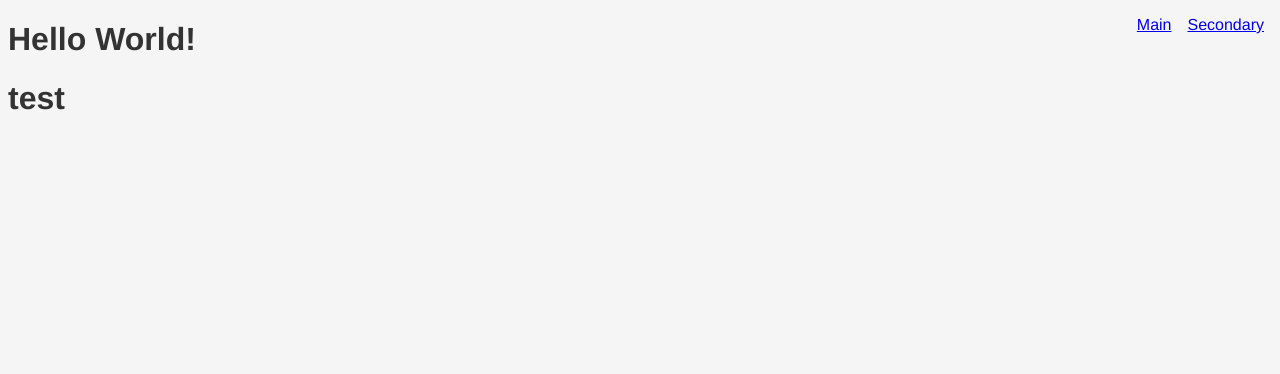
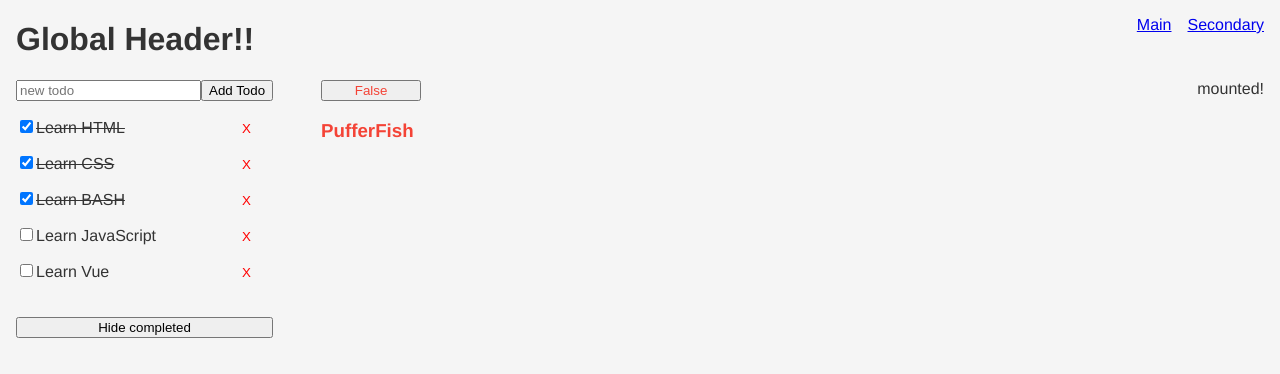
Before and after one commit to ikanop/my-vue-app, a Vue app: page /secondary in a window 1280 px wide. Shown: the top 374 px of the page. Built offline with nearby package versions, Linux system fonts and the light colour scheme.

Commit message:
added false/true to button and scrolling element

```diff
--- a/index.html
+++ b/index.html
@@ -8,6 +8,6 @@
   </head>
   <body>
 		<div id="app"></div>
-    <script type="module" src="/src/main.js"></script>
+    <script type="module" src="/src/index.js"></script>
   </body>
 </html>
--- a/src/App.vue
+++ b/src/App.vue
@@ -3,7 +3,9 @@
 </script>
 
 <template>
-  <h1>Hello World!</h1>
+  <header>
+    <h1>Global Header!!</h1>
+  </header>
   <nav>
     <RouterLink to ="/">Main</RouterLink>
     <RouterLink to ="/Secondary">Secondary</RouterLink>
--- /dev/null
+++ b/src/assets/index.css
@@ -0,0 +1,2 @@
+@import "theme.css";
+@import "layout.css";
--- /dev/null
+++ b/src/assets/layout.css
@@ -0,0 +1,5 @@
+html, body {
+    overflow-y: hidden;
+    margin: 0;
+    padding: 0 .5rem 0 .5rem;
+}
--- a/src/assets/style.css
+++ /dev/null
@@ -1 +0,0 @@
-@import './theme.css';
--- a/src/assets/theme.css
+++ b/src/assets/theme.css
@@ -2,8 +2,15 @@
     color-scheme: light dark;
 
     --font-family: 'Helvetica Neue', Arial, sans-serif;
+
+    --green: #4caf50;
+    --red: #f44336;
+
     --background-color: #f5f5f5;
     --text-color: #333;
+
+    --scrollbar-bg: #e0e0e0;
+    --scrollbar-thumb: #a0a0a0;
 }
 
 body {
@@ -13,9 +20,15 @@ body {
     color: var(--text-color);
 }
 
+  /******************/
+ /*** Dark theme ***/
+/******************/
 @media (prefers-color-scheme: dark) {
     :root {
         --background-color: #1e1e1e;
         --text-color: #f5f5f5;
+
+        --scrollbar-bg: #2e2e2e;
+        --scrollbar-thumb: #6a6a6a;
   }
 }
--- a/src/components/switch.vue
+++ b/src/components/switch.vue
@@ -1,21 +1,39 @@
 <script setup>
 import { ref } from 'vue'
 
-const isFish = ref(false)
+const Switch = ref(false)
 
 function toggle() {
-  isFish.value = !isFish.value
+  Switch.value = !Switch.value
 }
 </script>
 
 <template>
-  <button @click="toggle"
-          style="
-          cursor: pointer;
-          margin-top: 20px"
-  >
-    Toggle
-  </button>
-  <h3 v-if="isFish">Fish</h3>
-  <h3 v-else>PufferFish</h3>
+  <div class="switch-container">
+    <button @click="toggle" :class="Switch ? 'green' : 'red'"
+
+            style="
+            cursor: pointer;"
+    >
+      {{Switch ? 'True' : 'False'}}
+    </button>
+    <h3 :class="Switch ? 'green' : 'red'">
+      {{Switch ? 'Fish' : 'PufferFish'}}</h3>
+  </div>
 </template>
+
+<style scoped>
+.switch-container {
+  display: flex;
+  flex-direction: column;
+  width: 100px;
+}
+
+.green {
+  color: var(--green);
+}
+
+.red {
+  color: var(--red);
+}
+</style>
--- a/src/components/todoList.vue
+++ b/src/components/todoList.vue
@@ -32,41 +32,65 @@ function removeTodo(todo) {
 </script>
 
 <template>
+  <div class="todo-container">
     <form @submit.prevent="addTodo">
-    <input v-model="newTodo" required placeholder="new todo">
+      <input v-model="newTodo" required placeholder="new todo" maxlength="20">
       <button>Add Todo</button>
     </form>
+      <div class="todo-list-container">
         <p v-for="todo in filterTodos" :key="todo.id">
           <input type="checkbox" v-model="todo.done"
                  style="
                  cursor: pointer"
           />
           <span :class="{ done: todo.done }" class="todo-text">{{ todo.text }}</span>
-    <button @click="removeTodo(todo)"
-            style="
-            color: red;
-            background-color: transparent;
-            border: none;
-            cursor: pointer;"
-    >
-      X
-    </button>
+          <button @click="removeTodo(todo)" class="remove-button">X</button>
         </p>
+    </div>
     <button @click="hideCompleted = !hideCompleted"
             style="
               margin-top: 20px;"
     >
       {{ hideCompleted ? 'Show all' : 'Hide completed' }}
     </button>
+  </div>
 </template>
 
 <style>
-.done {
-  text-decoration: line-through;
+.todo-container {
+  display: flex;
+  flex-direction: column;
+}
+
+.todo-list-container {
+  max-height: 200px;
+  width: fit-content;
+  overflow-y: auto;
+}
+
+.todo-list-container::-webkit-scrollbar{
+  background: transparent;
+  width: 10px;
+}
+
+.todo-list-container::-webkit-scrollbar-thumb{
+  background-color: var(--scrollbar-thumb);
+  border-radius: 10px;
 }
 
 .todo-text {
   display: inline-block;
   width: 200px;
 }
+
+.remove-button {
+  color: red;
+  background-color: transparent;
+  border: none;
+  cursor: pointer;
+}
+
+.done {
+  text-decoration: line-through;
+}
 </style>
--- a/src/main.js
+++ b/src/index.js
@@ -1,5 +1,5 @@
 import { createApp } from 'vue'
-import './assets/theme.css'
+import './assets/index.css'
 import App from './App.vue'
 import router from './router/router.js'
 
--- a/src/pages/main.vue
+++ b/src/pages/main.vue
@@ -1,16 +1,9 @@
 <script setup>
-
 import Languages from "../components/languages.vue";
-import Switch from "../components/switch.vue";
-import TodoList from "../components/todoList.vue";
-import MountedStatus from "../components/mountedStatus.vue";
 </script>
 
 <template>
   <Languages />
-  <Switch />
-  <TodoList />
-  <MountedStatus />
 </template>
 
 <style scoped>
--- a/src/pages/secondary.vue
+++ b/src/pages/secondary.vue
@@ -1,11 +1,23 @@
 <script setup lang="ts">
-
+import Switch from "../components/switch.vue";
+import TodoList from "../components/todoList.vue";
+import MountedStatus from "../components/mountedStatus.vue";
 </script>
 
 <template>
-  <h1>test</h1>
+  <div class="container">
+    <TodoList/>
+    <Switch/>
+    <MountedStatus
+        style="
+        margin: 0 0 0 auto;"
+    />
+  </div>
 </template>
 
 <style scoped>
-
+.container {
+  display: flex;
+  gap: 3rem;
+}
 </style>
```
Lines whose indentation alone changed are shown as unchanged.
